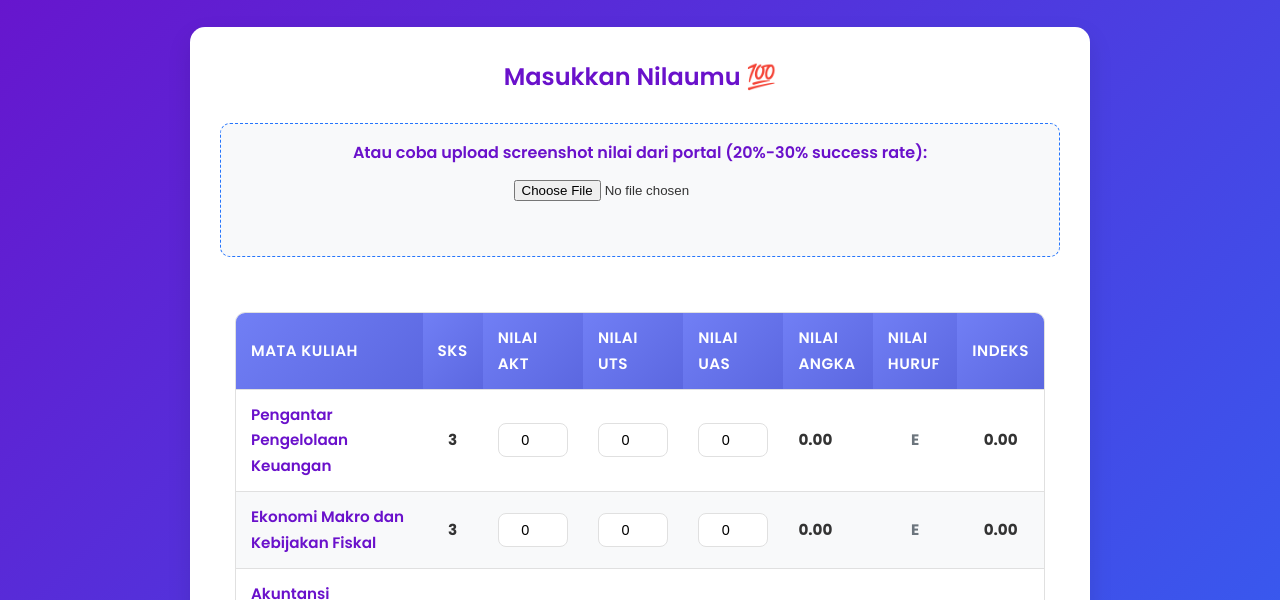
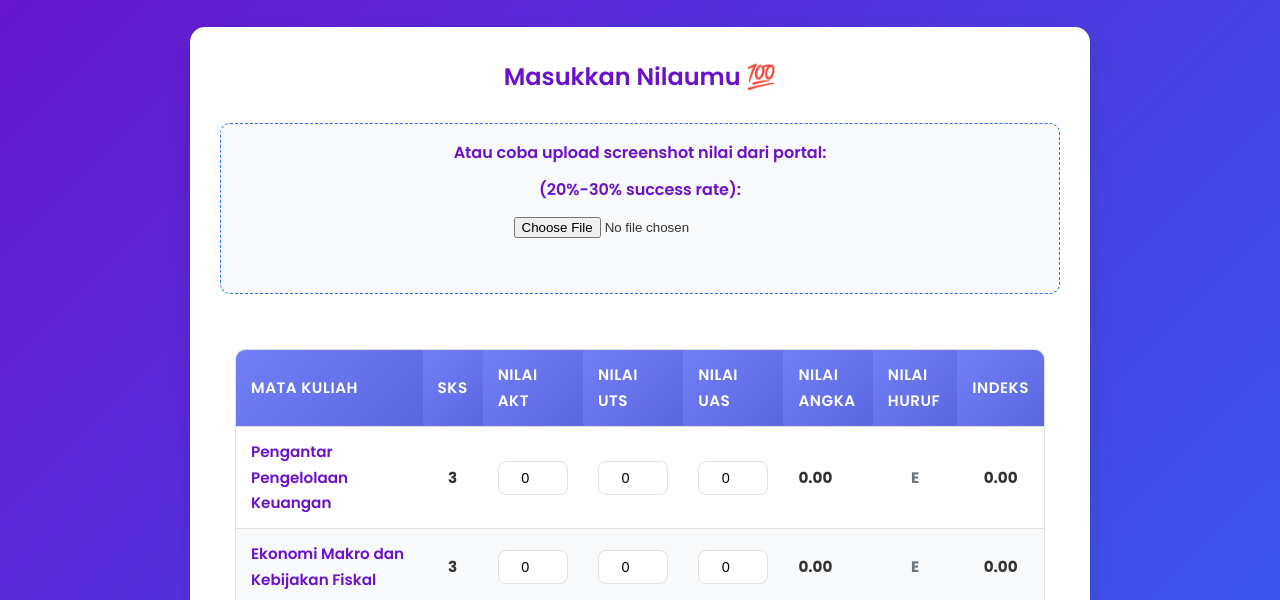
Before and after one commit to dhikarahim/ipkd3, a plain HTML site: page index.html in a window 1280 px wide. Shown: the part 141-741 px from the top of the page. Drawn offline with nearby package versions, Linux system fonts and the light colour scheme; a script that the page names is missing.

Commit message:
Update index.html
update minor 2

```diff
--- a/index.html
+++ b/index.html
@@ -19,7 +19,8 @@
             <h2>Masukkan Nilaumu 💯</h2>
 
             <div class="ocr-section">
-                <label for="imageUpload" class="ocr-label">Atau coba upload screenshot nilai dari portal (20%-30% success rate):</label>
+                <label for="imageUpload" class="ocr-label">Atau coba upload screenshot nilai dari portal:</label>
+                <label for="imageUpload" class="ocr-label">(20%-30% success rate):</label>
                 <input type="file" id="imageUpload" accept="image/*">
                 <div id="ocrStatus"></div> </div>
             <div id="results-table-container">
@@ -54,7 +55,7 @@
 
 
         <footer>
-            <p>Dibuat dengan ❤️ | Semoga bermanfaat!</p>
+            <p>Made with ❤️ | Semoga bermanfaat!</p>
             <p class="scale-info">Skala Nilai: A=4.0, A-=3.7, B+=3.3, B=3.0, B-=2.7, C+=2.3, C=2.0, D=1.0, E=0.0</p>
         </footer>
     </div> <script src='https://cdn.jsdelivr.net/npm/tesseract.js@5/dist/tesseract.min.js'></script>
```
